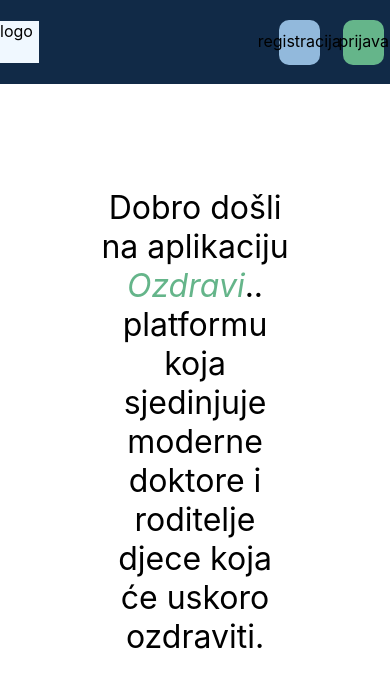
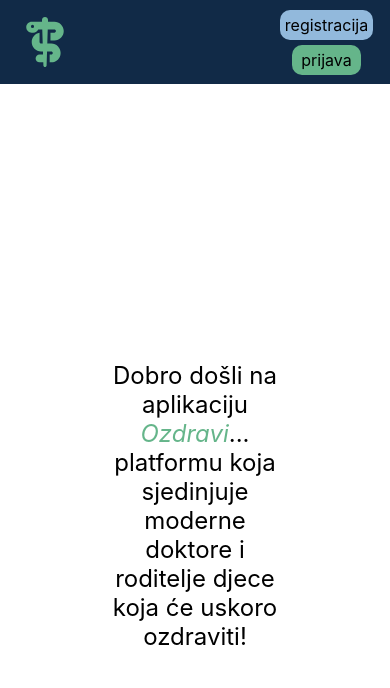
Before and after one commit to bacetara/Tarantule, a React (Create React App) app in the folder IzvorniKod/reactfrontend/: page / in a window 390 px wide. Shown: the top 688 px of the page. Built offline with nearby package versions, Linux system fonts and the light colour scheme.

Commit message:
ureden css front page-a

```diff
--- a/IzvorniKod/reactfrontend/package.json
+++ b/IzvorniKod/reactfrontend/package.json
@@ -3,6 +3,11 @@
   "version": "0.1.0",
   "private": true,
   "dependencies": {
+    "@fortawesome/fontawesome-svg-core": "^6.4.2",
+    "@fortawesome/free-brands-svg-icons": "^6.4.2",
+    "@fortawesome/free-regular-svg-icons": "^6.4.2",
+    "@fortawesome/free-solid-svg-icons": "^6.4.2",
+    "@fortawesome/react-fontawesome": "^0.2.0",
     "@testing-library/jest-dom": "^5.17.0",
     "@testing-library/react": "^13.4.0",
     "@testing-library/user-event": "^13.5.0",
--- a/IzvorniKod/reactfrontend/src/Pages/Home.css
+++ b/IzvorniKod/reactfrontend/src/Pages/Home.css
@@ -1,13 +1,12 @@
 body {
     display: flex;
-    flex-wrap: wrap;
     flex-flow: column;
     background: white;
-    box-sizing: border-box;
     justify-content: center;
-    margin: 0%;
-    padding: 0%;
+    margin: 0;
+    padding: 0;
 }
+
 
 .header {
     position: absolute;
@@ -17,45 +16,38 @@ body {
     align-content: center;
 
     width: 100%;
-    height: 10%;
+    min-height: 10%;
     flex-wrap: wrap;
 }
 
 .header .logo {
-    background: aliceblue;
-    height: 50%;
-    width: 10%;
+    margin: 5px;
     align-self: center;
+    min-height: 50px;
+    min-width: 80px;
 }
 
 /*----*/
 .gumbi{
+    width: 30%;
+    margin: 5px;
+    display: flex;
+    justify-content: space-evenly;
+    align-items: center;
+    align-content: center;
     align-self: center;
-    width: 30%;
-    display: flex;
-    justify-content: space-between;
-    align-content: center;
-    height: 50%;
     flex-wrap: wrap;
-
 }
 
 .register{
     text-decoration: none;
-    display: flex;
     background-color: #92b9dc;
-    align-self: center;
-    margin: 5%;
+    margin: 2%;
     text-align: center;
-    width: 35%;
-    justify-content: center;
-    align-content: center;
-    height: 100%;
-    flex-wrap: wrap;
-    padding-bottom: 3px;
+    min-width: 40%;
+    padding: 5px;
     border-radius: 10px;
     font-size: 1rem;
-
 
 }
 
@@ -65,19 +57,13 @@ body {
 }
 
 .login{
-    display: flex;
     background-color: #65B58A;
-    margin: 5%;
-    align-self: center;
-    width: 35%;
-    justify-content: center;
-    align-content: center;
+    margin: 2%;
+    min-width: 40%;
     text-align: center;
     height: 100%;
-    flex-wrap: wrap;
-    padding-bottom: 3px;
+    padding: 5px;
     border-radius: 10px;
-
 }
 
 .link_na_stranicu:hover{
@@ -98,3 +84,27 @@ body {
     font-size: 2rem;
 
 }
+
+@media screen and (max-width: 720px) {
+    body {
+        flex-flow: column;
+        flex-wrap: wrap;
+    }
+    .gumbi {
+        flex-flow: column;
+    }
+
+    .register {
+        min-width: 50%;
+    }
+
+    .textbox {
+        align-self: center;
+        font-size: 1.5rem;
+        top: 60%;
+    }
+
+    .login {
+        min-width: 50%;
+    }
+}
--- a/IzvorniKod/reactfrontend/src/Pages/Home.js
+++ b/IzvorniKod/reactfrontend/src/Pages/Home.js
@@ -1,12 +1,15 @@
 import './Home.css'
 import {Outlet, Link} from "react-router-dom";
+import {FontAwesomeIcon} from "@fortawesome/react-fontawesome";
+import {faStaffSnake} from "@fortawesome/free-solid-svg-icons";
 
 export default function home() {
     return (
         <>
+
             <div className="header">
 
-                <div className="logo"> logo </div>
+                <FontAwesomeIcon className="logo" icon={faStaffSnake} style={{color: "#65b58a",}} />
                 <div className="gumbi">
                     <div className="register" > <Link className="link_na_stranicu" to="/login">registracija</Link></div>
                     <div className="login"> <Link className="link_na_stranicu" to="/login">prijava</Link> </div>
@@ -15,7 +18,7 @@ export default function home() {
             </div>
 
             <div className="textbox">
-                Dobro došli na aplikaciju <i style={{ color: '#65B58A' }}>Ozdravi</i>.. platformu koja sjedinjuje moderne doktore i roditelje djece koja će uskoro ozdraviti.
+                Dobro došli na aplikaciju <i style={{ color: '#65B58A' }}>Ozdravi</i>... <br/> platformu koja sjedinjuje moderne doktore i roditelje djece koja će uskoro ozdraviti!
             </div>
 
             <Outlet/>
```
Also changed, not shown: 1 other file (tests, documents, lock files or other folders).
